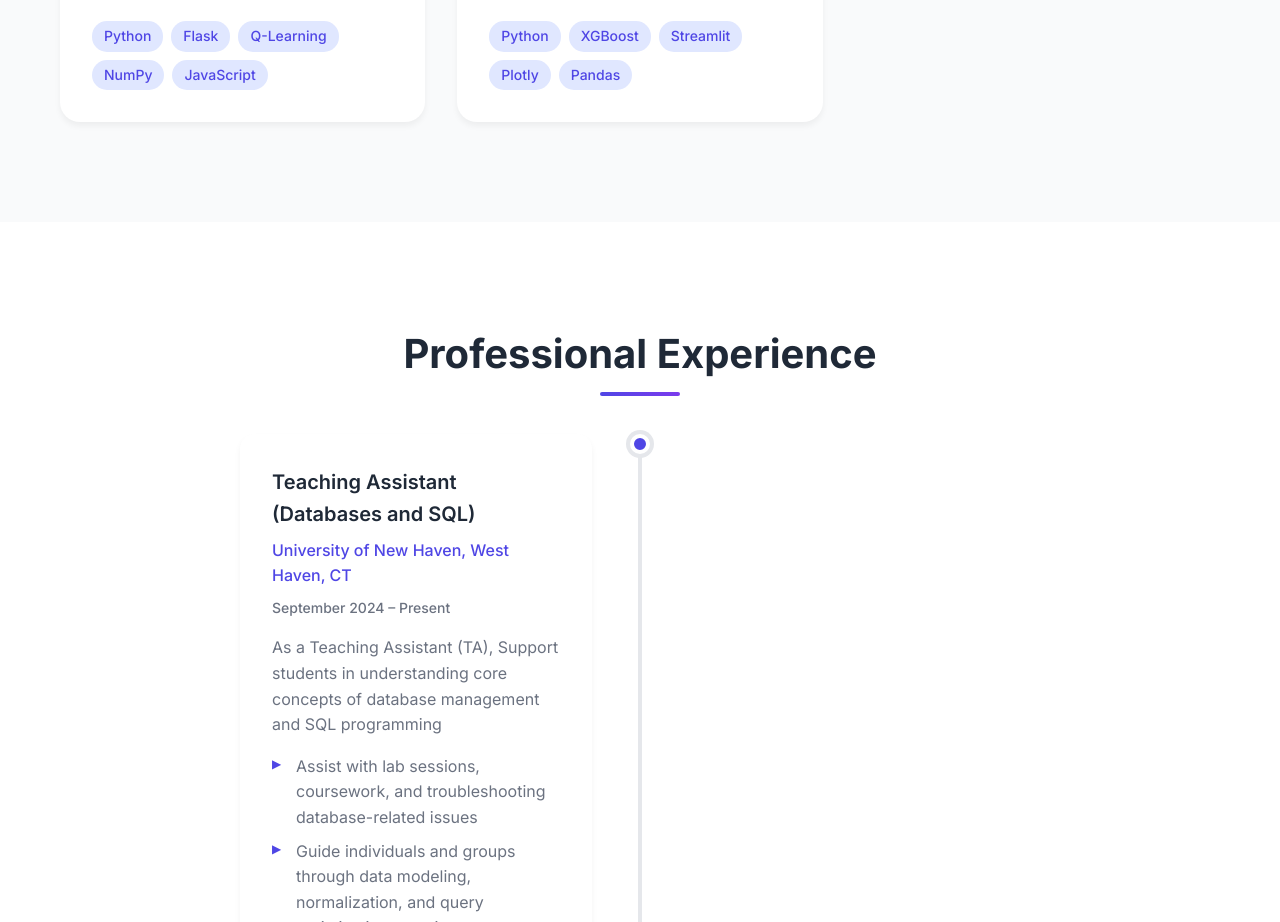
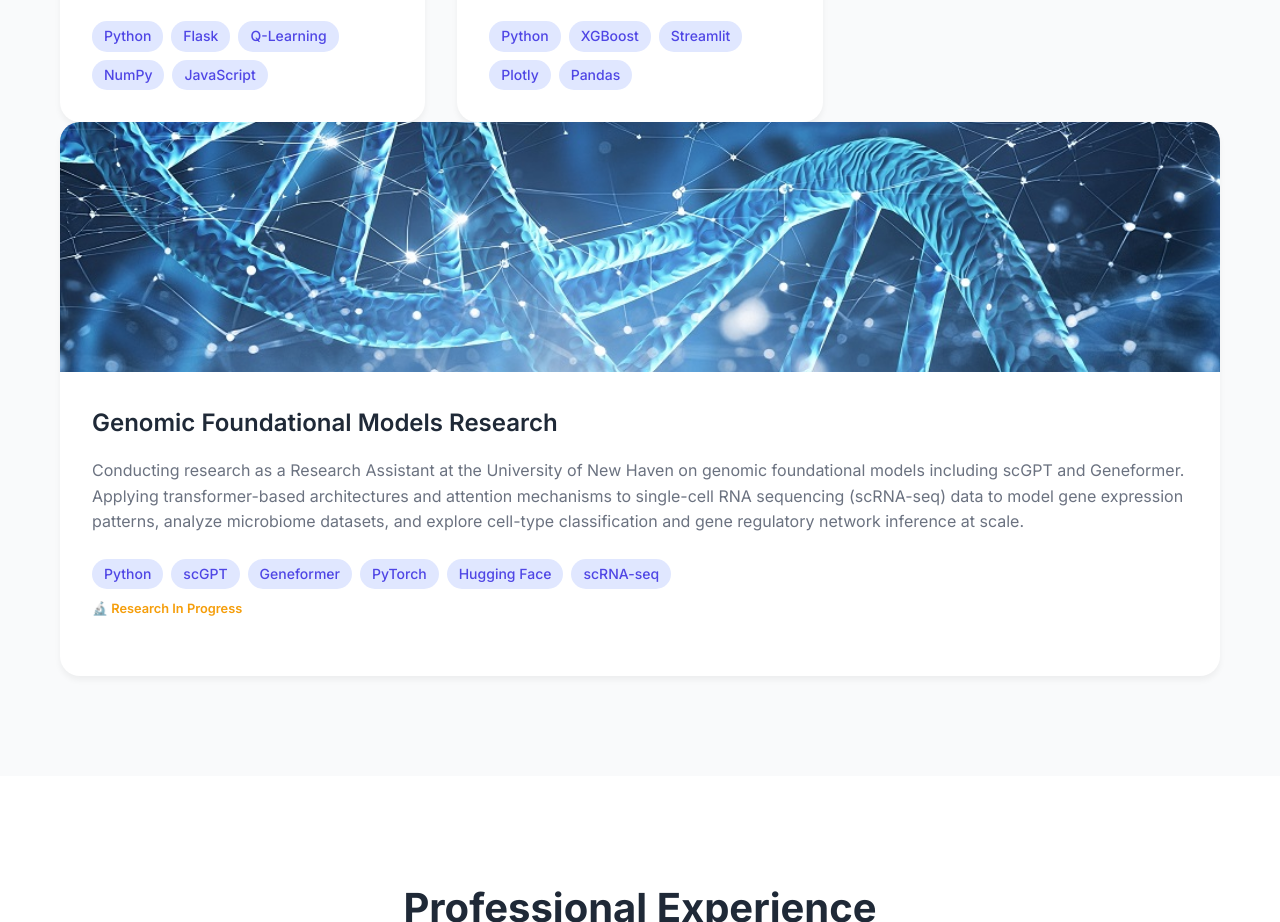
Before and after one commit to MohitRaiyani-27/MohitRaiyani-27.github.io, a website: page index.html in a window 1280 px wide. Shown: the part 4480-5402 px from the top of the page. Drawn offline with Linux system fonts and the light colour scheme.

Commit message:
Add Genomic Foundational Models Research project card
Added a project card for Genomic Foundational Models Research with details about the research and technologies used.

```diff
--- a/index.html
+++ b/index.html
@@ -320,6 +320,29 @@
                     </div>
                 </div>
             </div>
+                            <div class="project-card">
+                    <div class="project-image">
+                        <img src="genomic%20research.jpg" alt="Genomic Foundational Models Research">
+                        <div class="project-overlay">
+                            <span class="project-link" style="cursor:default; opacity:0.6;">
+                                <i class="fas fa-flask"></i>
+                            </span>
+                        </div>
+                    </div>
+                    <div class="project-content">
+                        <h3>Genomic Foundational Models Research</h3>
+                        <p>Conducting research as a Research Assistant at the University of New Haven on genomic foundational models including scGPT and Geneformer. Applying transformer-based architectures and attention mechanisms to single-cell RNA sequencing (scRNA-seq) data to model gene expression patterns, analyze microbiome datasets, and explore cell-type classification and gene regulatory network inference at scale.</p>
+                        <div class="project-tech">
+                            <span class="tech-tag">Python</span>
+                            <span class="tech-tag">scGPT</span>
+                            <span class="tech-tag">Geneformer</span>
+                            <span class="tech-tag">PyTorch</span>
+                            <span class="tech-tag">Hugging Face</span>
+                            <span class="tech-tag">scRNA-seq</span>
+                        </div>
+                        <p style="margin-top: 10px; font-size: 0.8rem; color: #f59e0b; font-weight: 600;">🔬 Research In Progress</p>
+                    </div>
+                </div>
         </div>
     </section>
 
```
